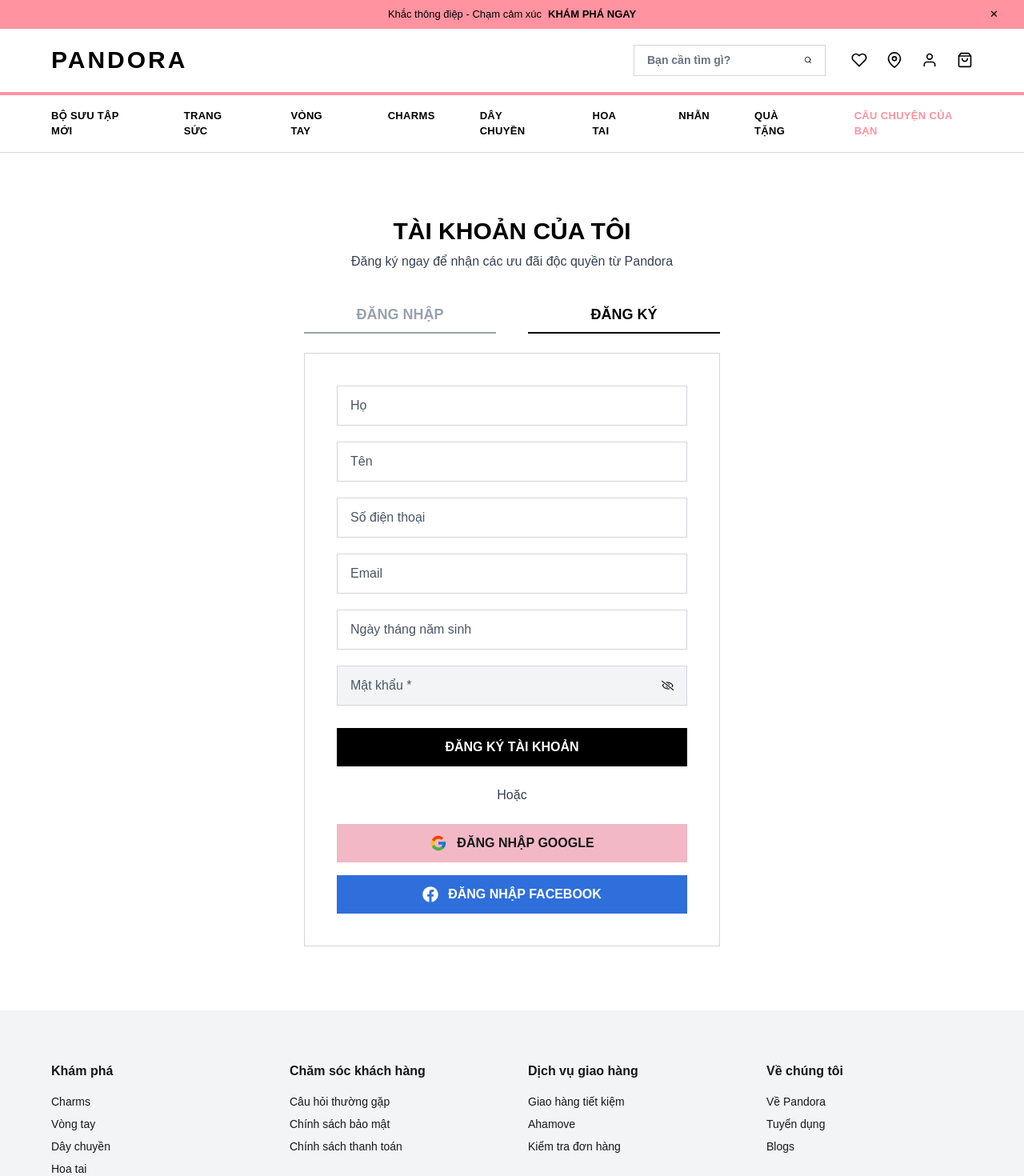
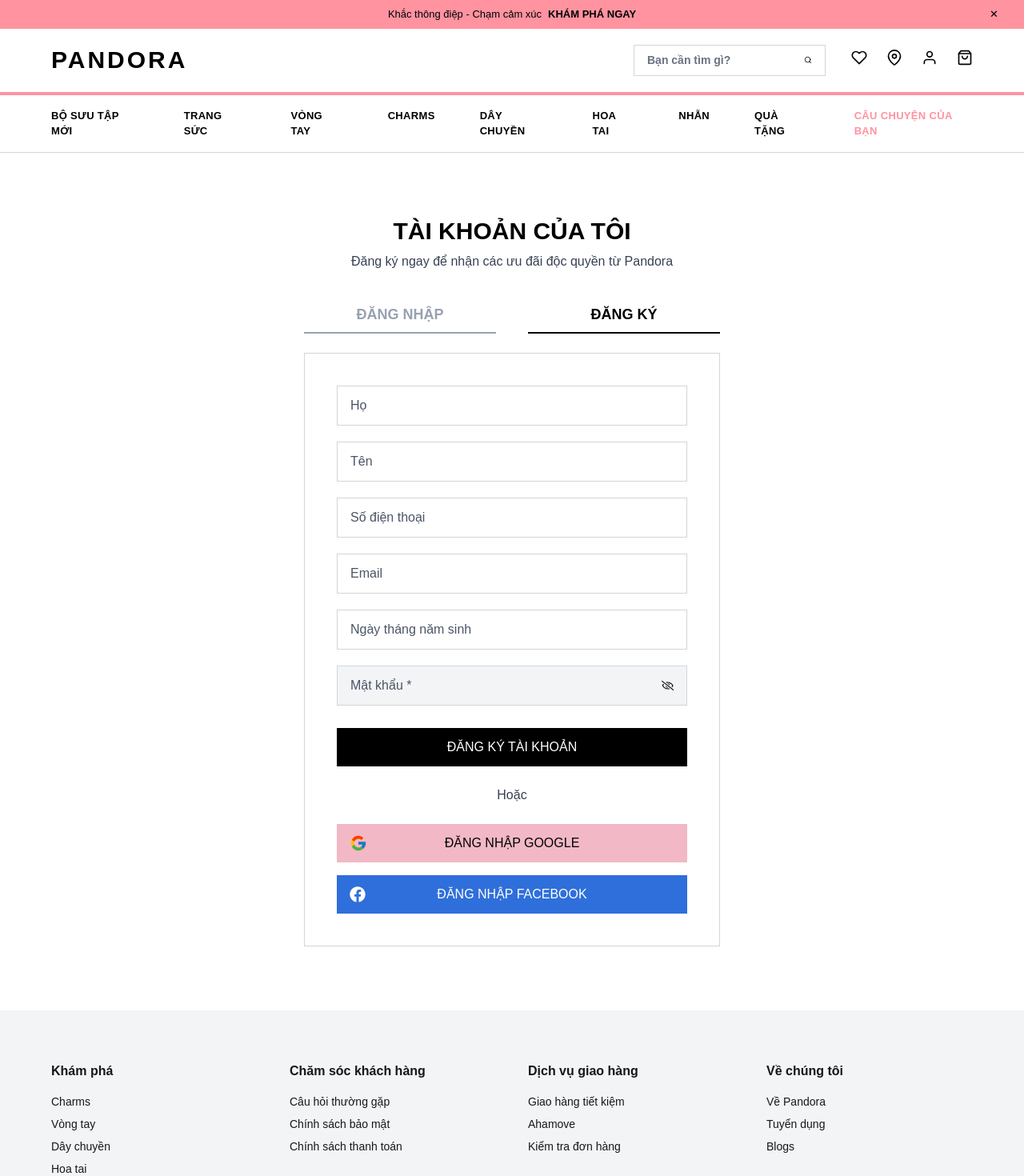
Before and after one commit to CongDongVN/padora-frontend, a Next.js app: page /register in a window 1280 px wide. Shown: the top 1470 px of the page at 80% size. Built offline with nearby package versions, Linux system fonts and the light colour scheme.

Commit message:
update header register

```diff
--- a/app/register/page.tsx
+++ b/app/register/page.tsx
@@ -103,7 +103,7 @@
               </div>
 
               {/* button */}
-              <button className="bg-black text-white py-3 font-semibold mt-2 hover:bg-gray-800 transition">
+              <button className="bg-black text-white py-3 mt-2 hover:bg-gray-800 transition">
                 ĐĂNG KÝ TÀI KHOẢN
               </button>
 
@@ -115,14 +115,14 @@
             </div>
 
             {/* google */}
-            <button className="flex items-center justify-center gap-3 w-full bg-[#f2b8c6] py-3 mb-4 font-semibold">
-              <FcGoogle size={22} />
+            <button className="flex items-center justify-center gap-3 w-full bg-[#f2b8c6] text-black py-3 mb-4  relative">
+              <FcGoogle size={22} className="absolute left-4" />
               ĐĂNG NHẬP GOOGLE
             </button>
 
             {/* facebook */}
-            <button className="flex items-center justify-center gap-3 w-full bg-[#2f6fdb] text-white py-3 font-semibold">
-              <FaFacebook size={20} />
+            <button className="flex items-center justify-center gap-3 w-full bg-[#2f6fdb] text-white py-3  relative">
+              <FaFacebook size={20} className="absolute left-4" />
               ĐĂNG NHẬP FACEBOOK
             </button>
 
--- a/components/Header.tsx
+++ b/components/Header.tsx
@@ -43,12 +43,33 @@
           </div>
 
           {/* icons */}
-          <div className="flex items-center gap-6 text-xl text-black">
-            <FiHeart className="cursor-pointer" />
-            <FiMapPin className="cursor-pointer" />
-            <FiUser className="cursor-pointer" />
-            <FiShoppingBag className="cursor-pointer" />
-          </div>
+            <div className="flex items-center gap-6 text-xl text-black">
+
+              {/* Heart */}
+              <div className="group flex flex-col items-center cursor-pointer">
+                <FiHeart className="transition group-hover:text-[#ff93a0]" />
+                <span className="w-5 h-[2px] bg-transparent group-hover:bg-[#ff93a0] mt-1 transition"></span>
+              </div>
+
+              {/* Location */}
+              <div className="group flex flex-col items-center cursor-pointer">
+                <FiMapPin className="transition group-hover:text-[#ff93a0]" />
+                <span className="w-5 h-[2px] bg-transparent group-hover:bg-[#ff93a0] mt-1 transition"></span>
+              </div>
+
+              {/* User */}
+              <div className="group flex flex-col items-center cursor-pointer">
+                <FiUser className="transition group-hover:text-[#ff93a0]" />
+                <span className="w-5 h-[2px] bg-transparent group-hover:bg-[#ff93a0] mt-1 transition"></span>
+              </div>
+
+              {/* Bag */}
+              <div className="group flex flex-col items-center cursor-pointer">
+                <FiShoppingBag className="transition group-hover:text-[#ff93a0]" />
+                <span className="w-5 h-[2px] bg-transparent group-hover:bg-[#ff93a0] mt-1 transition"></span>
+              </div>
+
+</div>
 
         </div>
 
```
